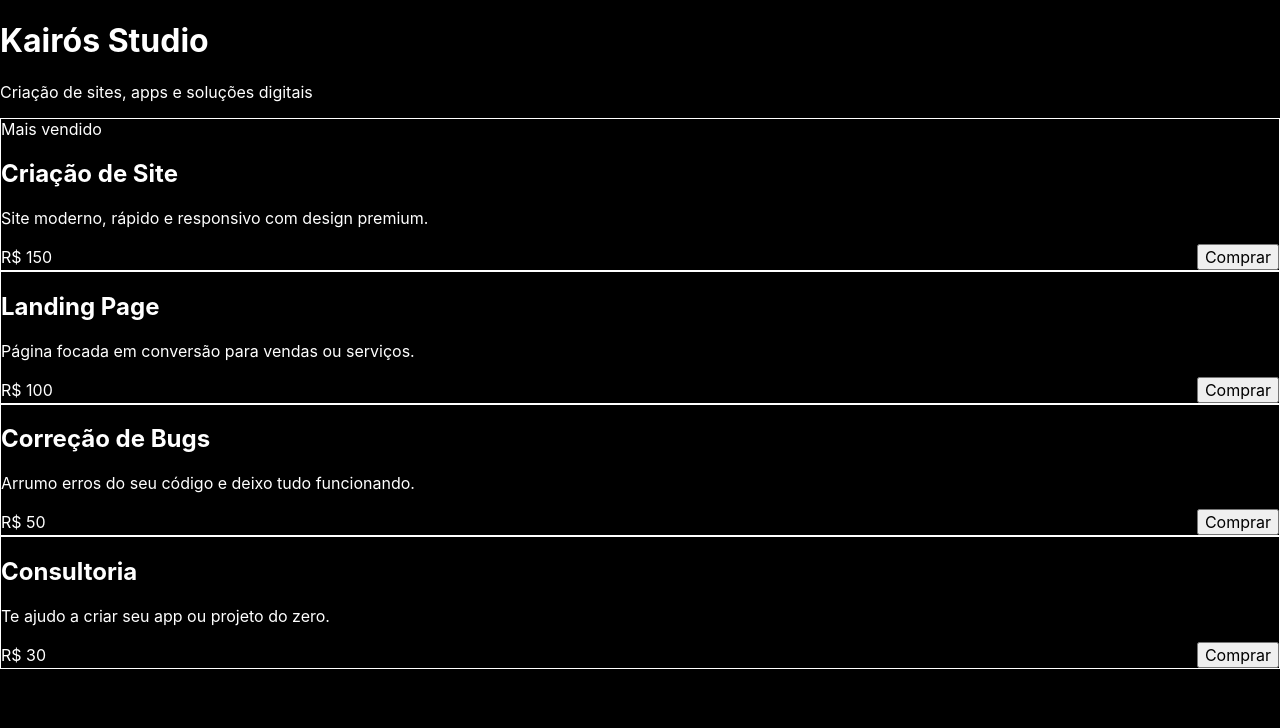
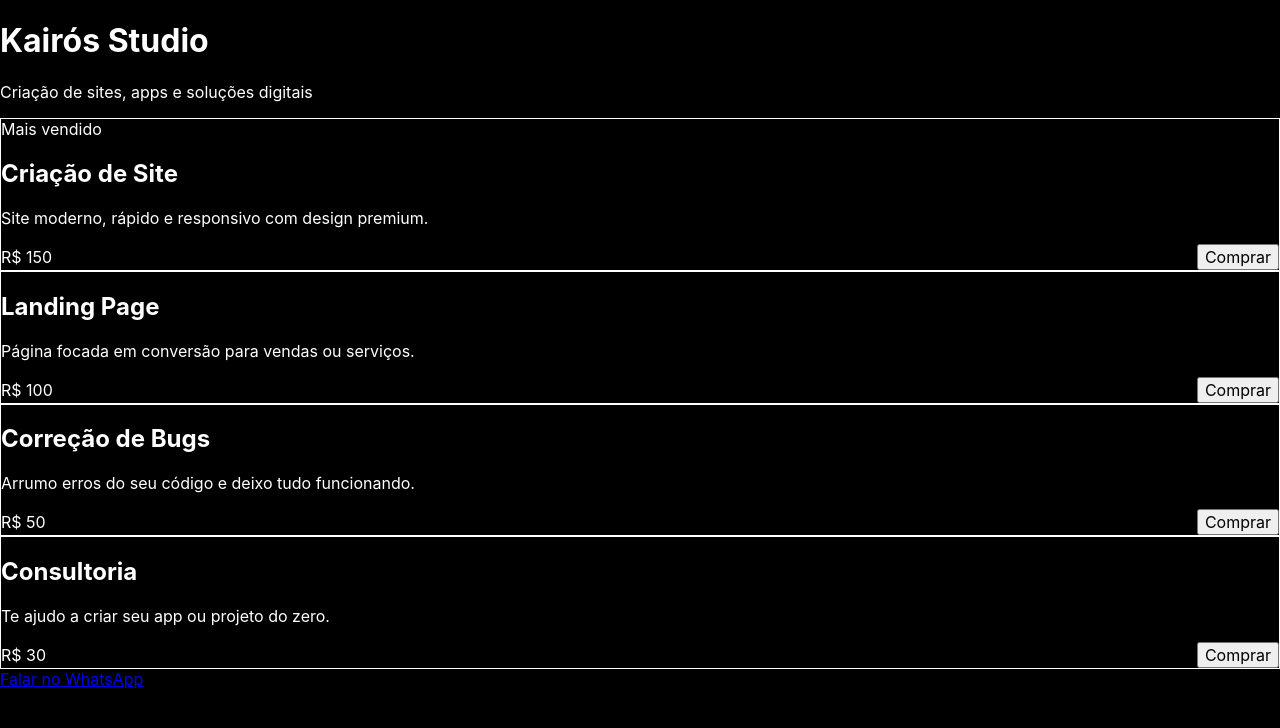
Before and after one commit to thiagodouglas19t-lang/Thklayus-hub, a React (Vite) app: page / in a window 1280 px wide. Shown: the top 728 px of the page. Built offline with nearby package versions, Linux system fonts and the light colour scheme.

Commit message:
Implement WhatsApp contact link in App component
Added a WhatsApp link for service inquiries.

```diff
--- a/src/App.tsx
+++ b/src/App.tsx
@@ -2,7 +2,7 @@ import { services } from "./data/services";
 
 export default function App() {
   const handleBuy = (service: { title: string; price: string }) => {
-    const phone = "5585992686478"; // seu número corrigido
+    const phone = "5585992686478";
 
     const message = `Olá! Quero comprar o serviço: ${service.title} - ${service.price}`;
 
@@ -54,6 +54,15 @@ export default function App() {
           </div>
         ))}
       </div>
+
+      <a
+        href="https://wa.me/5585992686478?text=Olá! Quero falar sobre um serviço."
+        target="_blank"
+        rel="noreferrer"
+        className="fixed bottom-5 right-5 rounded-full bg-white px-5 py-3 text-sm font-bold text-black shadow-lg transition hover:scale-105"
+      >
+        Falar no WhatsApp
+      </a>
     </div>
   );
 }
```
